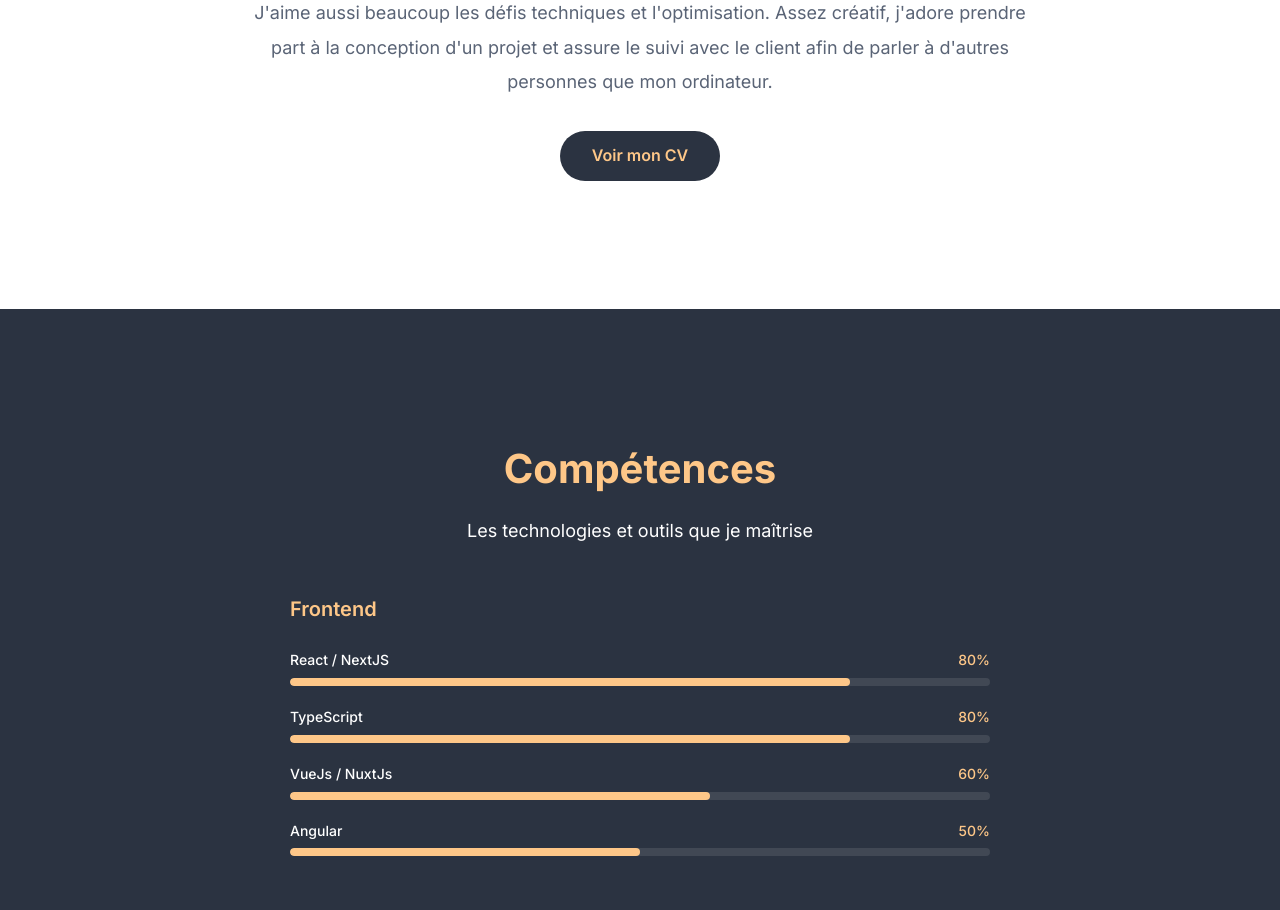
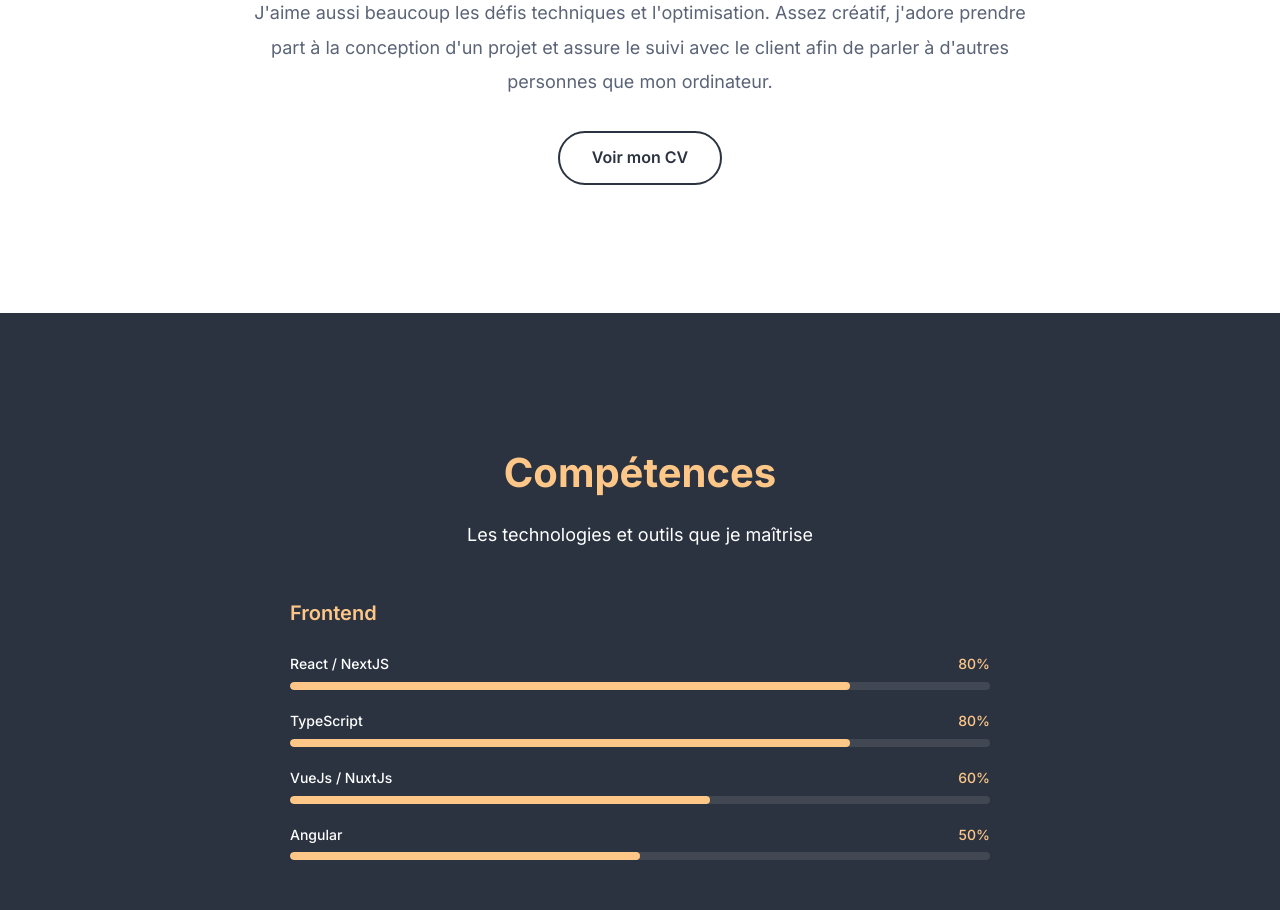
Before and after one commit to fufeck/fabientafforeau.fr, a React (Vite) app: page / in a window 1280 px wide. Shown: the part 1080-1990 px from the top of the page. Built offline with nearby package versions, Linux system fonts and the light colour scheme.

Commit message:
fix: change bouton cv

```diff
--- a/src/components/About.css
+++ b/src/components/About.css
@@ -19,16 +19,17 @@
 .about__cv-link {
   display: inline-block;
   padding: 0.75rem 2rem;
-  background-color: var(--color-bg-dark);
-  color: var(--color-accent);
+  background-color: transparent;
+  color: var(--color-bg-dark);
   font-size: var(--font-size-base);
   font-weight: 600;
+  border: 2px solid var(--color-bg-dark);
   border-radius: var(--border-radius-full);
-  transition: background-color var(--transition-fast), transform var(--transition-fast);
+  transition: background-color var(--transition-fast), color var(--transition-fast), transform var(--transition-fast);
 }
 
 .about__cv-link:hover {
-  background-color: var(--color-accent);
-  color: var(--color-bg-dark);
+  background-color: var(--color-bg-dark);
+  color: var(--color-accent);
   transform: translateY(-2px);
 }
```
